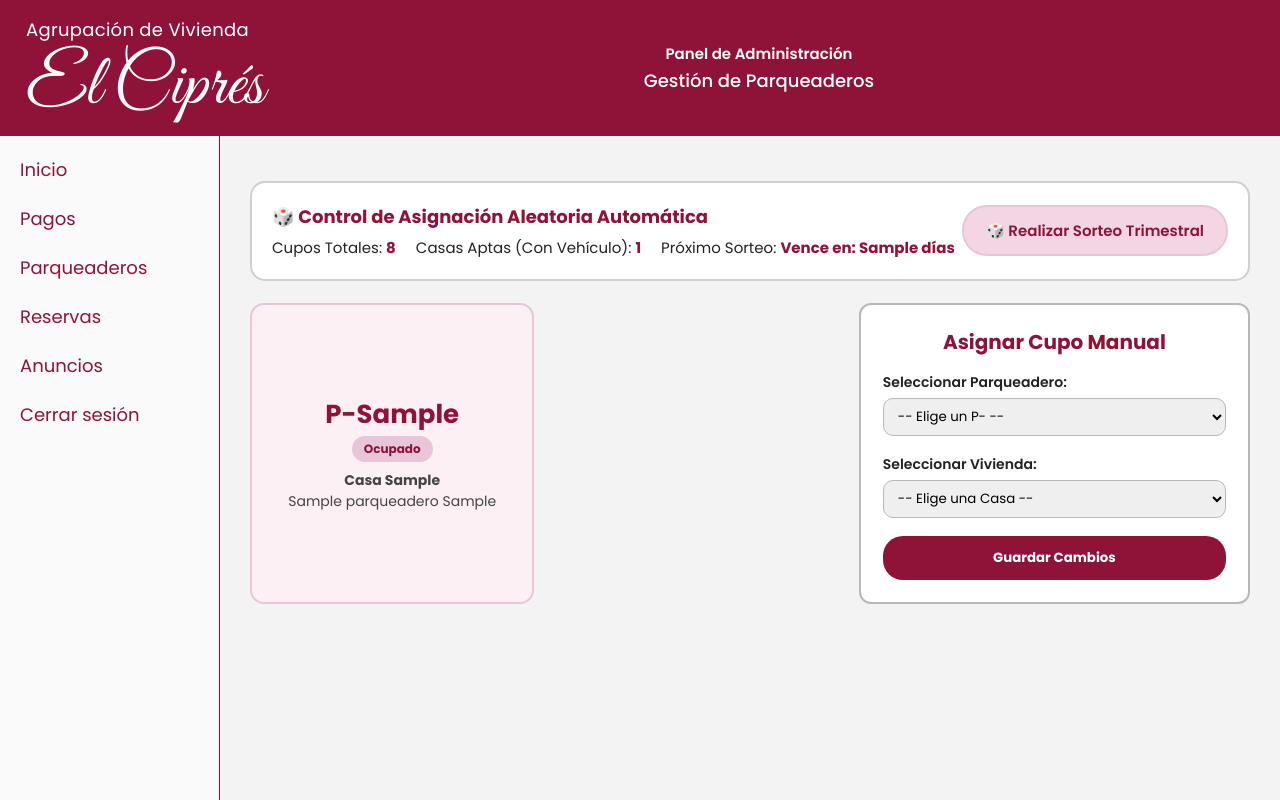
After one commit to yesicadp/Gestion-conjunto, a Flask app: template app/templates/parqueaderos_admin.html in a window 1280 px wide. The commit adds this page. Run offline with Flask 3, Linux system fonts and the light colour scheme; the template is opened without the code that fills it: most values are stand-ins (such as "Sample title", 1, 10 or a date in 2020).

Commit message:
parquedero admin

```diff
--- a/app/routes/main_routes.py
+++ b/app/routes/main_routes.py
@@ -1,6 +1,6 @@
 from flask import Blueprint, render_template, request, redirect, url_for, jsonify, session
 from database import obtener_conexion
-from datetime import datetime, timedelta
+from datetime import datetime, timedelta, date
 from werkzeug.security import check_password_hash, generate_password_hash
 from werkzeug.utils import secure_filename
 import smtplib
@@ -9,6 +9,7 @@ from email.mime.multipart import MIMEMultipart
 import string
 import secrets
 import os
+import random
 
 main = Blueprint('main', __name__)
 # Configuración para imágenes de anuncios
@@ -566,88 +567,134 @@ def gestion_anuncios():
         cursor.close()
         conexion.close()
 
-# Rutas para gestionar parqueaderos
+# Ruta para gestionar parqueaderos de administrador
 @main.route('/parqueaderos', methods=['GET', 'POST'])
-def gestion_parqueaderos():
+def parqueaderos_admin():
+    if 'rol' not in session or session['rol'] != 'administrador':
+        return jsonify({"error": "Acceso no autorizado"}), 403
+
     conexion = obtener_conexion()
-    if not conexion:
-        return jsonify({"error": "Error de conexión con la base de datos"}), 500
-
     cursor = conexion.cursor(dictionary=True)
 
-    # Si el administrador quiere asignar un parqueadero
+    # === LÓGICA DE DÍAS RESTANTES DEL TRIMESTRE EN TIEMPO REAL ===
+    hoy = date.today()
+    año_actual = hoy.year
+
+    # Determinar las fechas de fin de cada trimestre
+    if hoy.month <= 3:
+        fecha_fin_trimestre = date(año_actual, 3, 31)
+    elif hoy.month <= 6:
+        fecha_fin_trimestre = date(año_actual, 6, 30)
+    elif hoy.month <= 9:
+        fecha_fin_trimestre = date(año_actual, 9, 30)
+    else:
+        fecha_fin_trimestre = date(año_actual, 12, 31)
+
+    # Calcular días restantes
+    dias_restantes = (fecha_fin_trimestre - hoy).days
+
+    # === CONSULTA BASE: TRAER VIVIENDAS Y USUARIOS ===
+    query_viviendas = """
+        SELECT
+            v.id_vivienda,
+            v.tiene_vehiculo,
+            u.nombres AS nombres_residente,
+            u.apellidos AS apellidos_residente
+        FROM viviendas v
+        LEFT JOIN usuarios u ON v.id_usuario = u.id_usuario
+        ORDER BY v.id_vivienda ASC
+    """
+    cursor.execute(query_viviendas)
+    lista_viviendas = cursor.fetchall()
+
+    # Filtrar en Python quiénes tienen vehículo registrado (Aptos para sorteo)
+    casas_con_carro = [c for c in lista_viviendas if c['tiene_vehiculo'] == 1]
+    total_casas_con_carro = len(casas_con_carro)
+
+    # === MANEJO DE ACCIONES (POST) ===
     if request.method == 'POST':
-        if session.get('rol') != 'administrador':
-            return jsonify({"error": "Acceso denegado. Solo administradores pueden asignar."}), 403
+        accion = request.form.get('accion')
 
-        id_parqueadero = request.form.get('id_parqueadero')
-        id_vivienda = request.form.get('id_vivienda')
+        # CASO A: EL ADMINISTRADOR DICTAMINÓ UN SORTEO AUTOMÁTICO
+        if accion == 'sorteo_aleatorio':
+            # Elegimos un máximo de 8 casas al azar que tengan carro
+            cupos_disponibles = min(8, len(casas_con_carro))
+            casas_ganadoras = random.sample(casas_con_carro, cupos_disponibles)
 
-        # 1: Verificar si la vivienda existe y tiene vehículo
-        cursor.execute("SELECT tiene_vehiculo FROM viviendas WHERE id_vivienda = %s", (id_vivienda,))
-        vivienda = cursor.fetchone()
+            # Guardamos el resultado del sorteo en la sesión para simular persistencia sin alterar tablas
+            resultado_sorteo = {}
+            for i, casa in enumerate(casas_ganadoras):
+                resultado_sorteo[str(i + 1)] = casa  # Guarda el parqueadero 1 al 8
 
-        if not vivienda:
-            return jsonify({"error": "La vivienda ingresada no existe."}), 404
-        if not vivienda['tiene_vehiculo']:
-            return jsonify({"error": "Esta vivienda no tiene un vehículo registrado."}), 400
+            session['parqueaderos_sorteados'] = resultado_sorteo
+            session.modified = True
 
-        # 2: Verificar si el parqueadero está realmente disponible
-        cursor.execute("SELECT estado FROM parqueaderos WHERE id_parqueadero = %s", (id_parqueadero,))
-        parqueadero = cursor.fetchone()
+        # CASO B: ASIGNACIÓN MANUAL INDIVIDUAL
+        elif accion == 'asignacion_manual':
+            id_parqueadero = request.form.get('id_parqueadero')
+            id_vivienda = request.form.get('id_vivienda')
 
-        if not parqueadero or parqueadero['estado'] != 'disponible':
-            return jsonify({"error": "El parqueadero no existe o ya está ocupado."}), 400
+            # Buscamos los datos de la casa seleccionada
+            casa_seleccionada = next((c for c in lista_viviendas if str(c['id_vivienda']) == str(id_vivienda)), None)
 
-        # 3: Verificar que la vivienda no tenga ya un parqueadero asignado
-        cursor.execute("""
-            SELECT id_parqueadero FROM asignacion_parqueaderos
-            WHERE id_vivienda = %s AND (fecha_fin IS NULL OR fecha_fin > NOW())
-        """, (id_vivienda,))
-        if cursor.fetchone():
-            return jsonify({"error": "Esta vivienda ya tiene un parqueadero activo asignado."}), 400
+            if casa_seleccionada:
+                # Si no existe el almacén del sorteo en sesión, lo creamos vacío
+                if 'parqueaderos_sorteados' not in session:
+                    session['parqueaderos_sorteados'] = {}
 
-        try:
-            # Transacción segura (Si falla una, no se hace ninguna)
-            fecha_inicio = datetime.now().strftime('%Y-%m-%d')
-            cursor.execute("UPDATE parqueaderos SET estado = 'ocupado' WHERE id_parqueadero = %s", (id_parqueadero,))
-            cursor.execute(
-                "INSERT INTO asignacion_parqueaderos (id_parqueadero, id_vivienda, fecha_inicio) VALUES (%s, %s, %s)",
-                (id_parqueadero, id_vivienda, fecha_inicio)
-            )
-            conexion.commit()
-            return jsonify({"mensaje": "Parqueadero asignado con éxito"}), 201
+                # Desasignar la casa de cualquier otro parqueadero para que no se repita
+                session['parqueaderos_sorteados'] = {k: v for k, v in session['parqueaderos_sorteados'].items() if str(v['id_vivienda']) != str(id_vivienda)}
 
-        except Exception as e:
-            conexion.rollback()  # Deshace cambios si hay error
-            return jsonify({"error": f"Error en la asignación: {str(e)}"}), 500
+                # Asignar al nuevo parqueadero
+                session['parqueaderos_sorteados'][str(id_parqueadero)] = casa_seleccionada
+                session.modified = True
 
-    # Si es un GET: Ver todos los parqueaderos y a quién pertenecen
-    try:
-        query = """
-            SELECT
-                p.id_parqueadero,
-                p.estado,
-                v.id_vivienda,
-                u.nombres,
-                u.apellidos
-            FROM parqueaderos p
-            LEFT JOIN asignacion_parqueaderos ap
-                ON p.id_parqueadero = ap.id_parqueadero
-                AND (ap.fecha_fin IS NULL OR ap.fecha_fin > NOW())
-            LEFT JOIN viviendas v ON ap.id_vivienda = v.id_vivienda
-            LEFT JOIN usuarios u ON v.id_usuario = u.id_usuario
-            ORDER BY p.id_parqueadero ASC
-        """
-        cursor.execute(query)
-        parqueaderos = cursor.fetchall()
-        return jsonify({"parqueaderos": parqueaderos})
-
-    except Exception as e:
-        return jsonify({"error": f"Error al consultar parqueaderos: {str(e)}"}), 500
-    finally:
         cursor.close()
         conexion.close()
+        return redirect(url_for('main.parqueaderos_admin'))
+
+    # === CONSTRUCCIÓN DEL MAPA VISUAL PARA EL GET ===
+    # Consultamos los 8 parqueaderos físicos de tu tabla
+    cursor.execute("SELECT id_parqueadero, estado FROM parqueaderos ORDER BY id_parqueadero ASC")
+    parqueaderos_db = cursor.fetchall()
+
+    parqueaderos_finales = []
+    sorteo_actual = session.get('parqueaderos_sorteados', {})
+
+    for p in parqueaderos_db:
+        id_p_str = str(p['id_parqueadero'])
+
+        # Si este parqueadero fue asignado en el sorteo de la sesión
+        if id_p_str in sorteo_actual:
+            info_casa = sorteo_actual[id_p_str]
+            parqueaderos_finales.append({
+                'id_parqueadero': p['id_parqueadero'],
+                'estado': 'ocupado',
+                'id_vivienda': info_casa['id_vivienda'],
+                'nombres_residente': info_casa['nombres_residente'],
+                'apellidos_residente': info_casa['apellidos_residente']
+            })
+        else:
+            # Si está libre
+            parqueaderos_finales.append({
+                'id_parqueadero': p['id_parqueadero'],
+                'estado': 'disponible',
+                'id_vivienda': None,
+                'nombres_residente': None,
+                'apellidos_residente': None
+            })
+
+    cursor.close()
+    conexion.close()
+
+    return render_template(
+        'parqueaderos_admin.html',
+        parqueaderos=parqueaderos_finales,
+        lista_viviendas=lista_viviendas,
+        casas_con_carro=casas_con_carro,
+        total_casas_vehiculo=total_casas_con_carro,
+        dias_restantes=dias_restantes
+    )
 
 # Ruta para mostrar página en proceso
 @main.route('/en-proceso')
--- a/app/static/css/dashboard.css
+++ b/app/static/css/dashboard.css
@@ -797,3 +797,66 @@ body {
 .casa-card:hover {
     transform: scale(1.02);
 }
+
+.seccion-parqueaderos {
+    display: grid;
+    grid-template-columns: 1.8fr 1.2fr;
+    gap: 22px;
+    margin-top: 15px;
+}
+.panel-sorteo-top {
+    grid-column: 1 / -1;
+    background: white;
+    border: 2px solid #cfcfcf;
+    border-radius: 15px;
+    padding: 20px;
+    display: flex;
+    justify-content: space-between;
+    align-items: center;
+}
+.info-sorteo h3 { color: #8f1239; font-size: 18px; margin-bottom: 6px; }
+.mini-datos { display: flex; gap: 20px; font-size: 15px; }
+.mini-datos span strong { color: #8f1239; }
+
+.btn-sorteo-tierno {
+    background-color: #f3d5e4;
+    color: #8f1239;
+    border: 2px solid #e8c5d8;
+    padding: 12px 22px;
+    border-radius: 25px;
+    font-family: 'Poppins', sans-serif;
+    font-weight: 600;
+    font-size: 15px;
+    cursor: pointer;
+    transition: 0.2s ease;
+}
+.btn-sorteo-tierno:hover { background-color: #e8c5d8; transform: scale(1.03); }
+
+.grid-parqueaderos-mapa { display: grid; grid-template-columns: repeat(2, 1fr); gap: 18px; }
+.slot-parqueadero {
+    background-color: #f8f8f8;
+    border-radius: 14px;
+    padding: 18px;
+    text-align: center;
+    display: flex;
+    flex-direction: column;
+    justify-content: center;
+    align-items: center;
+    min-height: 140px;
+    transition: 0.2s ease;
+}
+.slot-libre { background-color: #ebf7ee; border: 2px solid #9ae37f; }
+.slot-ocupado { background-color: #fcf0f5; border: 2px solid #e8c5d8; }
+.slot-parqueadero h3 { font-size: 26px; color: #8f1239; margin-bottom: 2px; }
+.slot-parqueadero p { font-size: 14px; color: #444; }
+
+.badge-tierno { padding: 4px 12px; border-radius: 15px; font-size: 12px; font-weight: bold; margin-bottom: 8px; }
+.badge-libre { background-color: #9ae37f; color: white; }
+.badge-ocupado { background-color: #e8c5d8; color: #8f1239; }
+
+.formulario-asignar-box { background: #fff; border: 2px solid #b8b8b8; border-radius: 12px; padding: 22px; height: fit-content; }
+.formulario-asignar-box h2 { color: #8f1239; font-size: 20px; margin-bottom: 15px; text-align: center; }
+.formulario-asignar-box label { font-weight: 600; font-size: 14px; display: block; margin-bottom: 5px; }
+.formulario-asignar-box select { width: 100%; height: 38px; border: 1px solid #b8b8b8; border-radius: 10px; margin-bottom: 18px; padding: 5px 10px; font-family: 'Poppins', sans-serif; }
+.btn-guardar-cupo { background: #8f1239; color: white; border: none; border-radius: 20px; padding: 12px 35px; cursor: pointer; width: 100%; font-family: 'Poppins', sans-serif; font-weight: bold; transition: 0.2s; }
+.btn-guardar-cupo:hover { background: #6f0d2c; }
--- a/app/templates/dashboard_admin.html
+++ b/app/templates/dashboard_admin.html
@@ -151,7 +151,7 @@ function cerrarDetalleVivienda(id) {
                     <ul>
                         <li><a href="{{ url_for('main.dashboard_admin') }}">Inicio</a></li>
                         <li><a href="{{ url_for('main.gestion_pagos') }}">Pagos</a></li>
-                        <li><a href="{{ url_for('main.en_proceso') }}">Parqueaderos</a></li>
+                        <li><a href="{{ url_for('main.parqueaderos_admin') }}">Parqueaderos</a></li>
                         <li><a href="{{ url_for('main.en_proceso') }}">Reservas</a></li>
                         <li><a href="{{ url_for('main.en_proceso') }}">Anuncios</a></li>
                         <li><a href="{{ url_for('main.logout') }}">Cerrar sesión</a></li>
--- /dev/null
+++ b/app/templates/parqueaderos_admin.html
@@ -0,0 +1,114 @@
+<!DOCTYPE html>
+<html lang="es">
+<head>
+    <meta charset="UTF-8">
+    <title>Parqueaderos - El Ciprés</title>
+
+    <link rel="stylesheet" href="{{ url_for('static', filename='css/dashboard.css') }}?v=6">
+    <link href="https://fonts.googleapis.com/css2?family=Great+Vibes&family=Poppins:wght@400;500;600;700&display=swap" rel="stylesheet">
+</head>
+<body>
+
+<div class="contenedor-principal">
+
+    <header class="header">
+        <div class="logo-area">
+            <p class="texto-superior">Agrupación de Vivienda</p>
+            <h1 class="logo">El Ciprés</h1>
+        </div>
+        <div class="bienvenida-area">
+            <p>Panel de Administración</p>
+            <h2>Gestión de Parqueaderos</h2>
+        </div>
+    </header>
+
+    <div class="contenido-general">
+        <aside class="sidebar">
+            <ul>
+                <li><a href="{{ url_for('main.dashboard_admin') }}">Inicio</a></li>
+                <li><a href="{{ url_for('main.gestion_pagos') }}">Pagos</a></li>
+                <li><a href="{{ url_for('main.parqueaderos_admin') }}">Parqueaderos</a></li>
+                <li><a href="{{ url_for('main.en_proceso') }}">Reservas</a></li>
+                <li><a href="{{ url_for('main.en_proceso') }}">Anuncios</a></li>
+                <li><a href="{{ url_for('main.logout') }}">Cerrar sesión</a></li>
+            </ul>
+        </aside>
+
+        <main class="main">
+            <div class="seccion-parqueaderos">
+
+                <div class="panel-sorteo-top">
+                    <div class="info-sorteo">
+                        <h3>🎲 Control de Asignación Aleatoria Automática</h3>
+                        <div class="mini-datos">
+                            <span>Cupos Totales: <strong>8</strong></span>
+                            <span>Casas Aptas (Con Vehículo): <strong>{{ total_casas_vehiculo }}</strong></span>
+                            <span>Próximo Sorteo: <strong>Vence en: {{ dias_restantes }} días</strong></span>
+                        </div>
+                    </div>
+                    <form method="POST" action="{{ url_for('main.parqueaderos_admin') }}">
+                        <input type="hidden" name="accion" value="sorteo_aleatorio">
+                        <button
+                            type="submit"
+                            class="btn-sorteo-tierno"
+                            onclick="return confirm('¿Seguro que deseas realizar un nuevo sorteo? Esto cambiará las asignaciones actuales.')">
+                            🎲 Realizar Sorteo Trimestral
+                        </button>
+                </div>
+
+                <div class="grid-parqueaderos-mapa">
+                    {% for p in parqueaderos %}
+                        {% if p.id_vivienda %}
+                            <div class="slot-parqueadero slot-ocupado">
+                                <h3>P-{{ p.id_parqueadero }}</h3>
+                                <span class="badge-tierno badge-ocupado">Ocupado</span>
+                                <p><strong>Casa {{ p.id_vivienda }}</strong></p>
+                                <p>{{ p.nombres_residente or '' }} {{ p.apellidos_residente or '' }}</p>
+                            </div>
+                        {% else %}
+                            <div class="slot-parqueadero slot-libre">
+                                <h3>P-{{ p.id_parqueadero }}</h3>
+                                <span class="badge-tierno badge-libre">Disponible</span>
+                                <p style="color: #555;">Libre para asignación</p>
+                            </div>
+                        {% endif %}
+                    {% endfor %}
+                </div>
+
+                <div class="formulario-asignar-box">
+                    <h2>Asignar Cupo Manual</h2>
+                    <form method="POST" action="{{ url_for('main.parqueaderos_admin') }}">
+                        <input type="hidden" name="accion" value="asignacion_manual">
+
+                        <label for="id_parqueadero">Seleccionar Parqueadero:</label>
+                        <select name="id_parqueadero" id="id_parqueadero" required>
+                            <option value="">-- Elige un P- --</option>
+                            {% for p in parqueaderos %}
+                                <option value="{{ p.id_parqueadero }}" {% if p.id_vivienda %}disabled{% endif %}>
+                                    Parqueadero P-{{ p.id_parqueadero }}
+                                    {% if p.id_vivienda %}(Ocupado){% else %}(Disponible){% endif %}
+                                </option>
+                            {% endfor %}
+                        </select>
+
+                        <label for="id_vivienda">Seleccionar Vivienda:</label>
+                        <select name="id_vivienda" id="id_vivienda" required>
+                            <option value="">-- Elige una Casa --</option>
+                            {% for casa in casas_con_carro %}
+                                <option value="{{ casa.id_vivienda }}">
+                                    Casa {{ casa.id_vivienda }} - {{ casa.nombres_residente }} {{ casa.apellidos_residente }}
+                                </option>
+                            {% endfor %}
+                        </select>
+
+                        <button type="submit" class="btn-guardar-cupo">Guardar Cambios</button>
+                    </form>
+                </div>
+
+            </div>
+        </main>
+    </div>
+</div>
+
+</body>
+</html>
```
